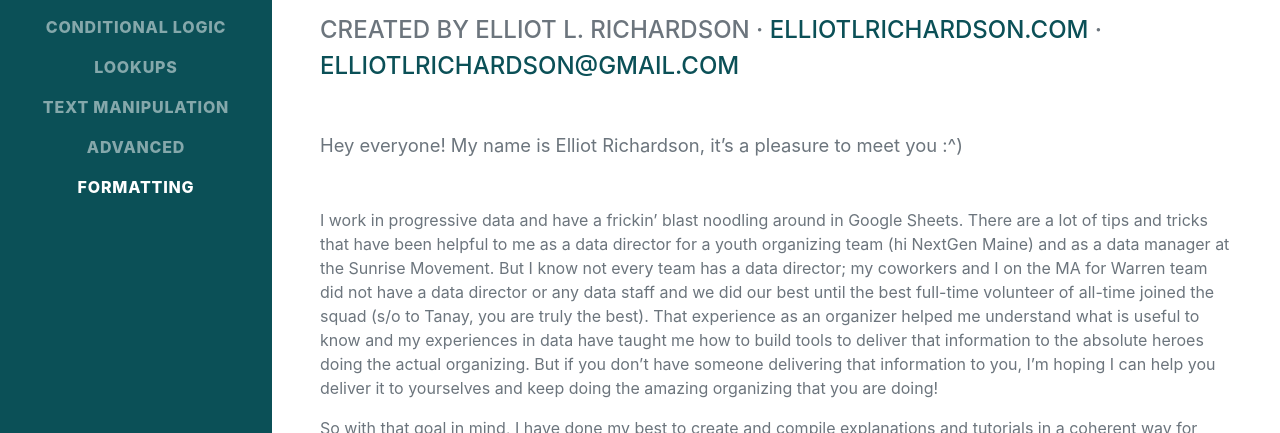
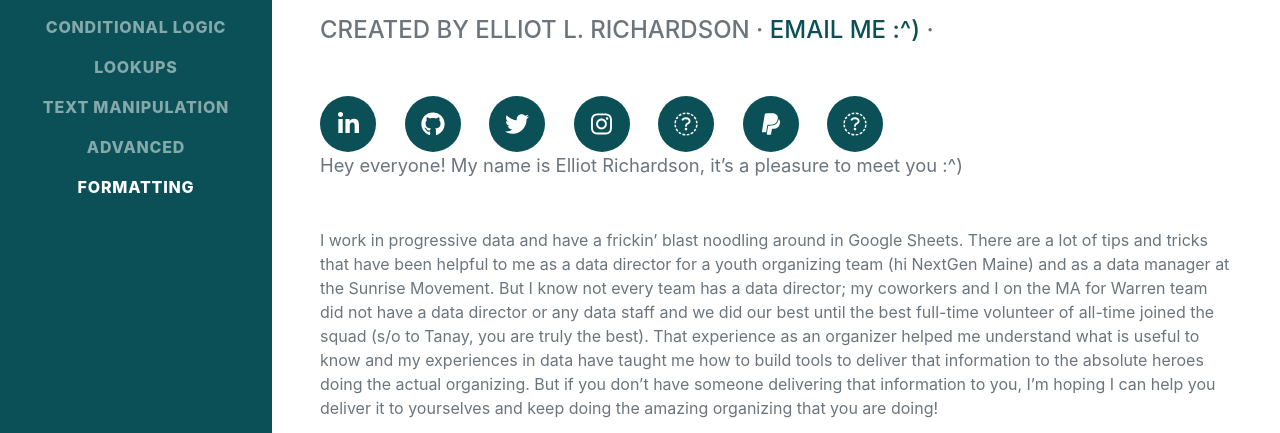
Before and after one commit to elliotlrichardson/sheets4organizers, a plain HTML site: page index.html in a window 1280 px wide. Shown: the part 356-789 px from the top of the page. Drawn offline with nearby package versions, Linux system fonts and the light colour scheme; a web font is replaced by a local one.

Commit message:
added payment icons and maybe fixed bullets in welcome section

```diff
--- a/index.html
+++ b/index.html
@@ -45,8 +45,20 @@
                         <span class="text-primary">Organizers</span>
                     </h1>
                     <div class="subheading mb-5">
-                        Created by Elliot L. Richardson · <a href="elliotlrichardson.github.io" target="_blank">elliotlrichardson.com</a> ·
-                        <a href="mailto:elliotlrichardson@gmail.com" target="_blank">elliotlrichardson@gmail.com</a>
+                        Created by Elliot L. Richardson ·
+                        <a href="mailto:elliotlrichardson@gmail.com" target="_blank">Email me :^)</a> ·
+                    </div>
+                    <div class="social-icons">
+                        <a class="social-icon" href="https://www.linkedin.com/in/elliotlrich" target="_blank"><i class="fab fa-linkedin-in"></i></a>
+                        <a class="social-icon" href="https://github.com/elliotlrichardson" target="_blank"><i class="fab fa-github"></i></a>
+                        <a class="social-icon" href="https://www.twitter.com/elliotlrich" target="_blank"><i class="fab fa-twitter"></i></a>
+                        <a class="social-icon" href="https://www.instagram.com/smelliotthegoat" target="_blank"><i class="fab fa-instagram"></i></a>
+                        <a class="social-icon" href="www.venmo.com/u/ElliotRichardson" target="_blank"><i class="fab fa-hand-holding-usd"></i></a>
+                        <a class="social-icon" href="https://paypal.me/elliotlrich" target="_blank"><i class="fab fa-paypal"></i></a>
+                        <a class="social-icon" href="cash.app/$elliotrich" target="_blank"><i class="fab fa-dollar-sign"></i></a>
+
+
+
                     </div>
                     <p class="lead mb-5">Hey everyone! My name is Elliot Richardson, it’s a pleasure to meet you :^) </p>
                     <p>I work in progressive data and have a frickin’ blast noodling around in Google Sheets. There are a lot of tips and tricks that have been helpful to me as a data director for a youth organizing team (hi NextGen Maine) and as a data manager at the Sunrise Movement. But I know not every team has a data director; my coworkers and I on the MA for Warren team did not have a data director or any data staff and we did our best until the best full-time volunteer of all-time joined the squad (s/o to Tanay, you are truly the best). That experience as an organizer helped me understand what is useful to know and my experiences in data have taught me how to build tools to deliver that information to the absolute heroes doing the actual organizing. But if you don’t have someone delivering that information to you, I’m hoping I can help you deliver it to yourselves and keep doing the amazing organizing that you are doing! </p>
@@ -55,7 +67,7 @@
 
                     <p>Some norms and expectations:</p>
                     <p> <ul class="resume-bullets" style="margin-right: 20px">
-                                <li>I do not know how to explain these concepts through text so I have made video tutorials demonstrating them (sorry)</li></ul>
+                                <li>I do not know how to explain these concepts through text so I have made video tutorials demonstrating them (sorry)</li>
                                 <li>I am not good at pivot tables! Idk what they are! (ugh I’ll probably add them eventually)</li>
                                 <li>I will link a copy of the sheet I’m using in the tutorials at the top of each section</li>
                                 <li>In the list of covered topics, I will identify functions using an equal sign (i.e. =average)</li>
@@ -65,13 +77,7 @@
                                 <li>I’m not getting paid for this so if you wanted to buy me an Earl Grey, I wouldn’t object (venmo: @elliotrichardson, cashapp: $elliotlrich, paypal: <u>elliotlrichardson@gmail.com</u>, zelle: )</li>
                                 <li>I’m doing my best!!! I can’t help but try to make jokes, please clap</li></ul>
                                 </p>
-                    <div class="social-icons">
-                        <a class="social-icon" href="https://www.linkedin.com/in/elliotlrich" target="_blank"><i class="fab fa-linkedin-in"></i></a>
-                        <a class="social-icon" href="https://github.com/elliotlrichardson" target="_blank"><i class="fab fa-github"></i></a>
-                        <a class="social-icon" href="https://www.twitter.com/elliotlrich" target="_blank"><i class="fab fa-twitter"></i></a>
-                        <a class="social-icon" href="https://www.instagram.com/smelliotthegoat" target="_blank"><i class="fab fa-instagram"></i></a>
 
-                    </div>
                 </div>
             </section>
             <hr class="m-0" />
```
